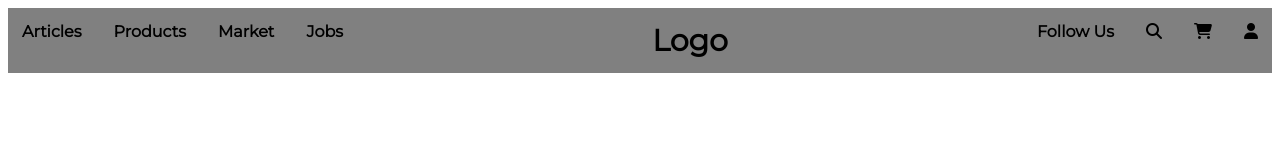
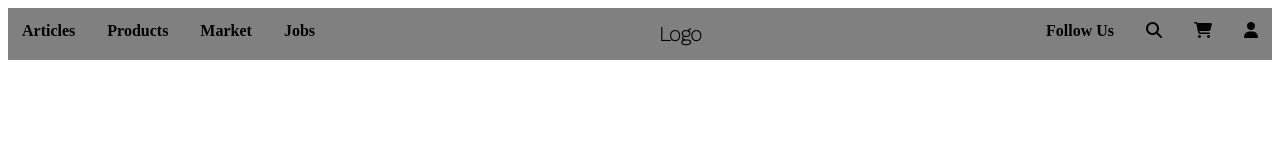
Before and after one commit to JennDeleon/codeup-web-exercises, a plain HTML site: page flexbox-nav-exercise.html in a window 1280 px wide. Drawn offline with nearby package versions, Linux system fonts and the light colour scheme.

Commit message:
still working

```diff
--- a/css/flexbox-nav-exercise.css
+++ b/css/flexbox-nav-exercise.css
@@ -6,37 +6,27 @@
     font-weight: bolder;
     justify-content: space-between;
 }
-.nav a {
+a {
     display: inline-block;
     align-content: center;
     color: black;
     text-align: center;
     padding: 14px ;
     text-decoration: none;
-    font-family: Montserrat, sans-serif;
     box-sizing: border-box;
 }
 .first-half .second-half{
-    font-size: 18px;
+    font-family: Montserrat, sans-serif;
+    font-size: 5px;
 }
-/*.first-half {*/
-/*    float: left;*/
-/*}*/
-/*.second-half{*/
-/*    float: right;*/
-/*}*/
-.nav a:hover {
-    background-color: #ddd;
+.logo{
+    font-family: Work Sans, sans-serif;
+    font-size: 20px;
+}
+a:hover {
     color: blue;
 }
 .nav a.active {
     background-color: #04AA6D;
     color: white;
 }
-
-.logo{
-    display: inline-block;
-    justify-content: center;
-    font-family: Work Sans, sans-serif;
-    font-size: 30px;
-}
```
